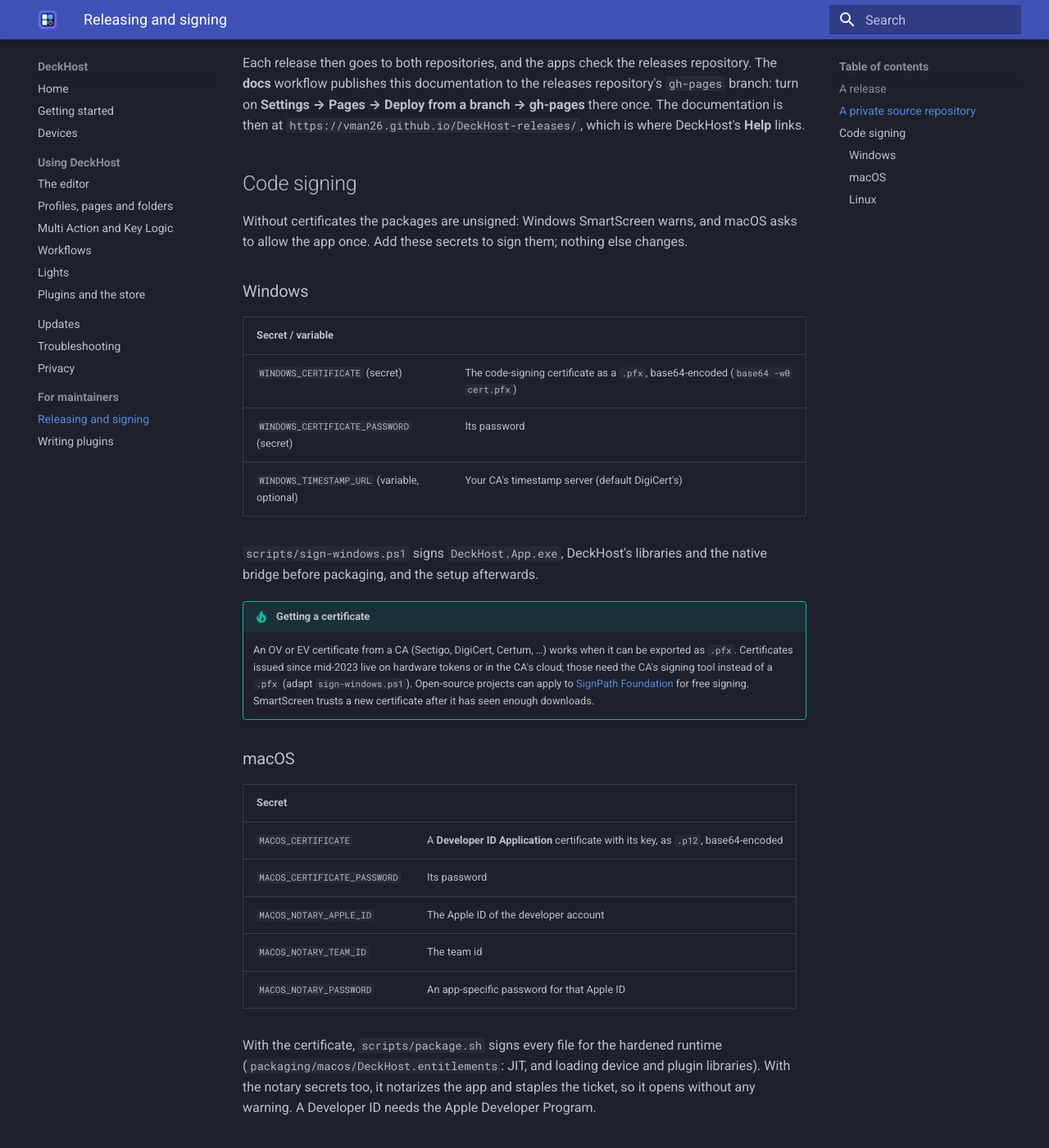
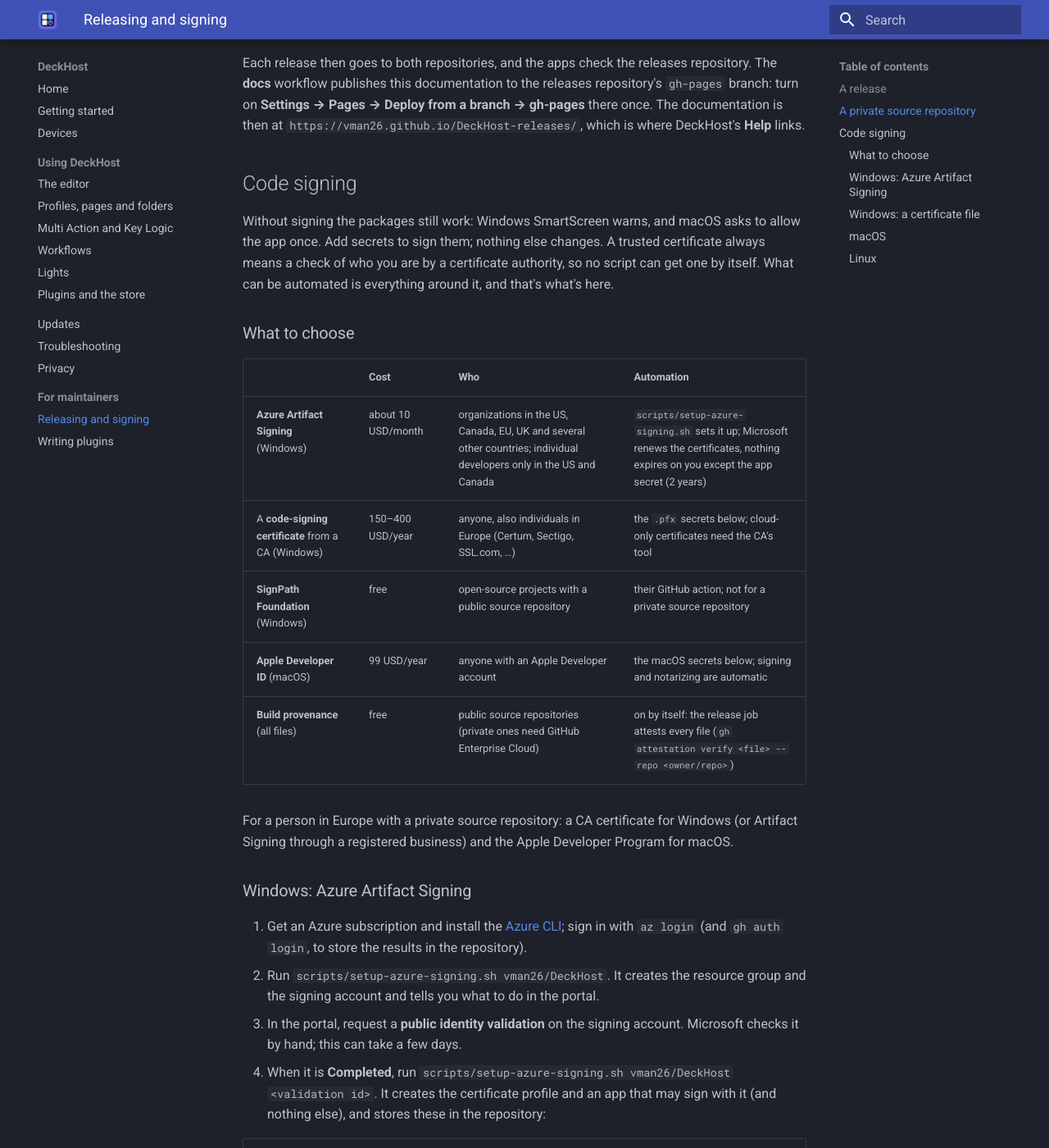
Before and after one commit to vman26/DeckHost, an MkDocs documentation site: the page built from docs/maintainers/releasing.md, in a window 1280 px wide and 1400 px high, scrolled down 706 px. Shown: the whole window at 82% size. Built offline with MkDocs 1.6.1 and Material for MkDocs 9.7.7, drawn with Linux system fonts in a browser that asks for light colours; some of the changed text lies outside the part shown.

Commit message:
Windows signing through Azure Artifact Signing, a setup script for it, and build provenance
The release workflow signs with Azure Artifact Signing when its variables and
secrets are set (Microsoft issues and renews the certificates), next to the
certificate-file path. scripts/setup-azure-signing.sh creates the account,
certificate profile and a signing-only app and stores the settings in the
repository. Public source repositories also get build provenance attestations.

Co-Authored-By: Claude Opus 5.5 <noreply@anthropic.com>
Claude-Session: https://claude.ai/code/session_012EBcvHpHJnyUyHcb3dfxyi

```diff
--- a/docs/maintainers/releasing.md
+++ b/docs/maintainers/releasing.md
@@ -18,9 +18,40 @@ Each release then goes to both repositories, and the apps check the releases rep
 
 ## Code signing
 
-Without certificates the packages are unsigned: Windows SmartScreen warns, and macOS asks to allow the app once. Add these secrets to sign them; nothing else changes.
+Without signing the packages still work: Windows SmartScreen warns, and macOS asks to allow the app once. Add secrets to sign them; nothing else changes. A trusted certificate always means a check of who you are by a certificate authority, so no script can get one by itself. What can be automated is everything around it, and that's what's here.
 
-### Windows
+### What to choose
+
+| | Cost | Who | Automation |
+|---|---|---|---|
+| **Azure Artifact Signing** (Windows) | about 10 USD/month | organizations in the US, Canada, EU, UK and several other countries; individual developers only in the US and Canada | `scripts/setup-azure-signing.sh` sets it up; Microsoft renews the certificates, nothing expires on you except the app secret (2 years) |
+| A **code-signing certificate** from a CA (Windows) | 150–400 USD/year | anyone, also individuals in Europe (Certum, Sectigo, SSL.com, …) | the `.pfx` secrets below; cloud-only certificates need the CA's tool |
+| **SignPath Foundation** (Windows) | free | open-source projects with a public source repository | their GitHub action; not for a private source repository |
+| **Apple Developer ID** (macOS) | 99 USD/year | anyone with an Apple Developer account | the macOS secrets below; signing and notarizing are automatic |
+| **Build provenance** (all files) | free | public source repositories (private ones need GitHub Enterprise Cloud) | on by itself: the release job attests every file (`gh attestation verify <file> --repo <owner/repo>`) |
+
+For a person in Europe with a private source repository: a CA certificate for Windows (or Artifact Signing through a registered business) and the Apple Developer Program for macOS.
+
+### Windows: Azure Artifact Signing
+
+1. Get an Azure subscription and install the [Azure CLI](https://learn.microsoft.com/cli/azure/install-azure-cli); sign in with `az login` (and `gh auth login`, to store the results in the repository).
+2. Run `scripts/setup-azure-signing.sh vman26/DeckHost`. It creates the resource group and the signing account and tells you what to do in the portal.
+3. In the portal, request a **public identity validation** on the signing account. Microsoft checks it by hand; this can take a few days.
+4. When it is **Completed**, run `scripts/setup-azure-signing.sh vman26/DeckHost <validation id>`. It creates the certificate profile and an app that may sign with it (and nothing else), and stores these in the repository:
+
+| Variable / secret | |
+|---|---|
+| `AZURE_SIGNING_ENDPOINT` (variable) | The account's endpoint, e.g. `https://weu.codesigning.azure.net/` |
+| `AZURE_SIGNING_ACCOUNT` (variable) | The signing account |
+| `AZURE_SIGNING_PROFILE` (variable) | The certificate profile |
+| `AZURE_TENANT_ID`, `AZURE_CLIENT_ID`, `AZURE_CLIENT_SECRET` (secrets) | The signing app |
+
+The release workflow then signs DeckHost's programs, libraries and the setup with `azure/artifact-signing-action`. The app's secret lasts two years; run the script again (step 4) to replace it. Settings: `RESOURCE_GROUP`, `LOCATION`, `ACCOUNT`, `PROFILE` environment variables.
+
+!!! note
+    The script and the signing steps haven't been run against a real Azure account yet. If the Azure CLI's `trustedsigning` commands have been renamed, create the account and profile in the portal and set the variables and secrets above by hand.
+
+### Windows: a certificate file
 
 | Secret / variable | |
 |---|---|
@@ -28,10 +59,7 @@ Without certificates the packages are unsigned: Windows SmartScreen warns, and m
 | `WINDOWS_CERTIFICATE_PASSWORD` (secret) | Its password |
 | `WINDOWS_TIMESTAMP_URL` (variable, optional) | Your CA's timestamp server (default DigiCert's) |
 
-`scripts/sign-windows.ps1` signs `DeckHost.App.exe`, DeckHost's libraries and the native bridge before packaging, and the setup afterwards.
-
-!!! tip "Getting a certificate"
-    An OV or EV certificate from a CA (Sectigo, DigiCert, Certum, …) works when it can be exported as `.pfx`. Certificates issued since mid-2023 live on hardware tokens or in the CA's cloud; those need the CA's signing tool instead of a `.pfx` (adapt `sign-windows.ps1`). Open-source projects can apply to [SignPath Foundation](https://signpath.org) for free signing. SmartScreen trusts a new certificate after it has seen enough downloads.
+`scripts/sign-windows.ps1` signs `DeckHost.App.exe`, DeckHost's libraries and the native bridge before packaging, and the setup afterwards. Certificates issued since mid-2023 live on hardware tokens or in the CA's cloud; those need the CA's signing tool instead of a `.pfx` (adapt `sign-windows.ps1`). SmartScreen trusts a new certificate after it has seen enough downloads.
 
 ### macOS
 
```
Also changed, not shown: 2 other files.
